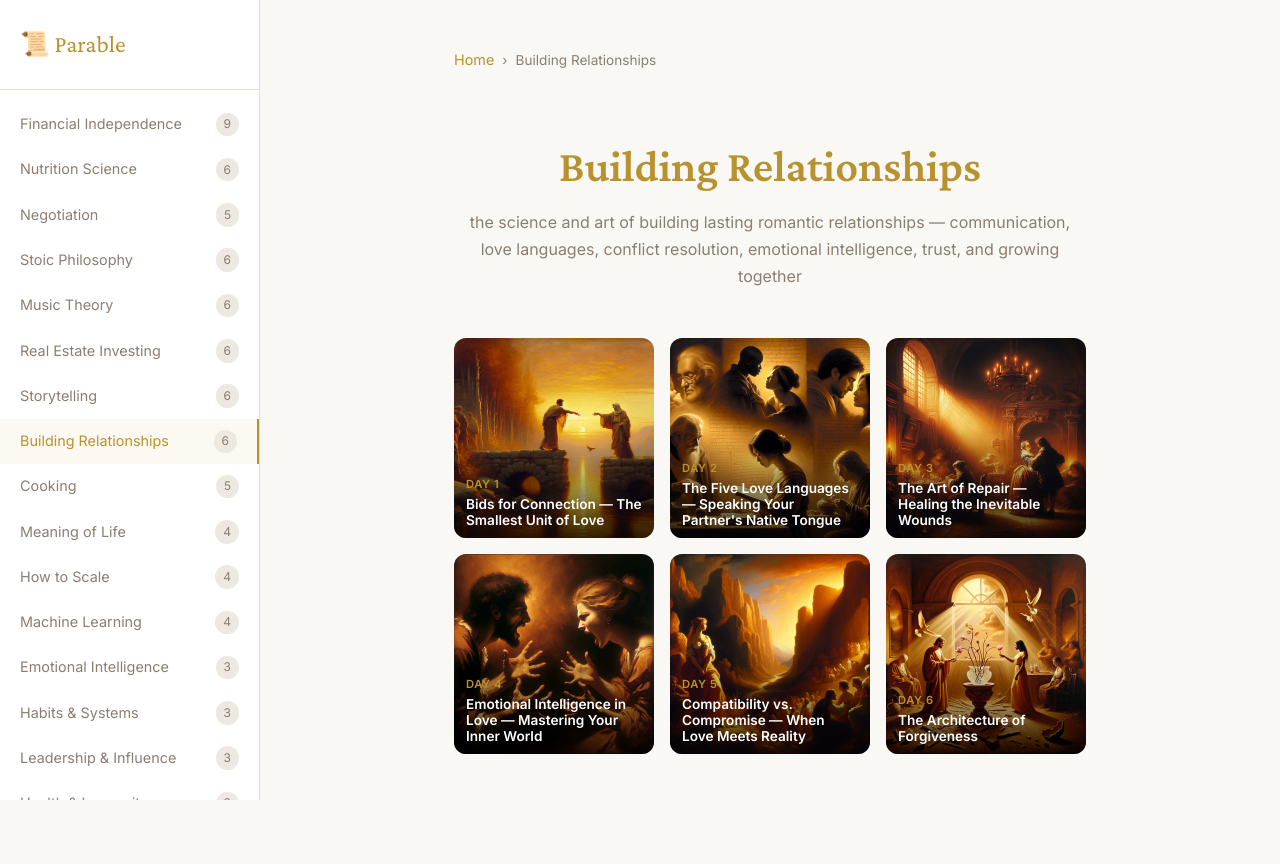
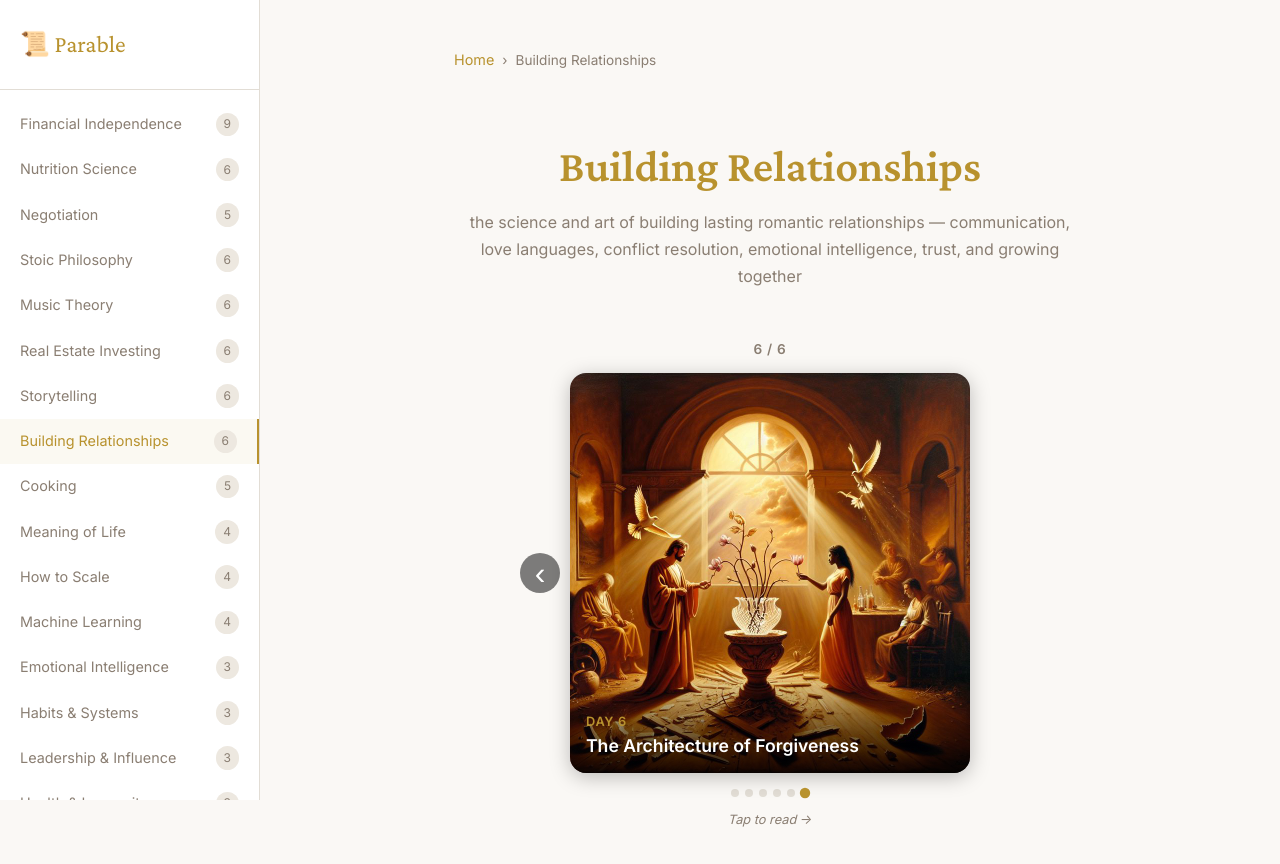
Before and after one commit to camptracker/parable, a React (Vite) app: page /#/building-relationships in a window 1280 px wide. Shown: the top 864 px of the page. Before the commit the page ends 818 px from the top, so only its background shows below. Built offline with nearby package versions, Linux system fonts and the light colour scheme.

Commit message:
Deck swipe UI for series lessons

```diff
--- a/src/index.css
+++ b/src/index.css
@@ -189,6 +189,122 @@ body {
 }
 .lesson-card .lesson-date { display: none; }
 
+/* Deck swipe view */
+.deck-counter {
+  text-align: center;
+  color: var(--text-muted);
+  font-size: 0.85rem;
+  font-weight: 600;
+  margin-bottom: 0.75rem;
+  letter-spacing: 0.05em;
+}
+.deck-wrapper {
+  position: relative;
+  display: flex;
+  justify-content: center;
+  max-width: 400px;
+  margin: 0 auto;
+  user-select: none;
+  -webkit-user-select: none;
+}
+.deck-card {
+  position: relative;
+  width: 100%;
+  aspect-ratio: 1;
+  border-radius: 16px;
+  overflow: hidden;
+  cursor: pointer;
+  background: var(--surface);
+  box-shadow: 0 4px 20px rgba(0,0,0,0.25);
+}
+.deck-card-img {
+  position: absolute;
+  inset: 0;
+  width: 100%;
+  height: 100%;
+  object-fit: cover;
+  object-position: center;
+}
+.deck-card-text {
+  position: absolute;
+  bottom: 0;
+  left: 0;
+  right: 0;
+  z-index: 1;
+  display: flex;
+  flex-direction: column;
+  gap: 0.15rem;
+  padding: 2.5rem 1rem 1rem;
+  background: linear-gradient(transparent, rgba(0,0,0,0.8));
+}
+.deck-day {
+  color: var(--gold);
+  font-weight: 600;
+  font-size: 0.8rem;
+  text-transform: uppercase;
+  letter-spacing: 0.05em;
+}
+.deck-title {
+  color: #fff;
+  font-weight: 700;
+  font-size: 1.1rem;
+  line-height: 1.25;
+}
+.deck-arrow {
+  position: absolute;
+  top: 50%;
+  transform: translateY(-50%);
+  background: rgba(0,0,0,0.5);
+  color: #fff;
+  border: none;
+  font-size: 2rem;
+  width: 40px;
+  height: 40px;
+  border-radius: 50%;
+  cursor: pointer;
+  display: flex;
+  align-items: center;
+  justify-content: center;
+  transition: background 0.2s;
+  z-index: 2;
+}
+.deck-arrow:hover { background: rgba(0,0,0,0.7); }
+.deck-arrow-left { left: -50px; }
+.deck-arrow-right { right: -50px; }
+@media (max-width: 520px) {
+  .deck-arrow-left { left: 6px; }
+  .deck-arrow-right { right: 6px; }
+  .deck-arrow { opacity: 0.6; width: 32px; height: 32px; font-size: 1.5rem; }
+}
+.deck-dots {
+  display: flex;
+  justify-content: center;
+  gap: 6px;
+  margin-top: 1rem;
+  flex-wrap: wrap;
+}
+.deck-dot {
+  width: 8px;
+  height: 8px;
+  border-radius: 50%;
+  border: none;
+  background: var(--border);
+  cursor: pointer;
+  padding: 0;
+  transition: background 0.2s, transform 0.2s;
+}
+.deck-dot.active {
+  background: var(--gold);
+  transform: scale(1.3);
+}
+.deck-caption {
+  text-align: center;
+  color: var(--text-muted);
+  font-size: 0.8rem;
+  margin-top: 0.75rem;
+  font-style: italic;
+}
+
 /* Lesson hero image */
 .lesson-hero {
   margin: 0 -1.5rem 2rem;
--- a/src/pages/SeriesPage.tsx
+++ b/src/pages/SeriesPage.tsx
@@ -1,11 +1,66 @@
-import { Link, useParams, Navigate } from 'react-router-dom';
+import { Link, useParams, Navigate, useNavigate } from 'react-router-dom';
+import { useState, useRef, useEffect } from 'react';
 import { getSeriesById } from '../data/lessons';
 
 export default function SeriesPage() {
   const { seriesId } = useParams();
   const s = getSeriesById(seriesId || '');
+  const navigate = useNavigate();
+  const [current, setCurrent] = useState(0);
+  const touchStart = useRef<{ x: number; y: number } | null>(null);
+  const [swipeX, setSwipeX] = useState(0);
+  const swiping = useRef(false);
+
+  // Reset to last card when series changes
+  useEffect(() => {
+    if (s) setCurrent(s.lessons.length - 1);
+  }, [seriesId, s?.lessons.length]);
 
   if (!s) return <Navigate to="/" replace />;
+
+  const lessons = s.lessons;
+  const total = lessons.length;
+  const lesson = lessons[current];
+
+  const goTo = (idx: number) => {
+    if (idx >= 0 && idx < total) setCurrent(idx);
+  };
+
+  const handleTouchStart = (e: React.TouchEvent) => {
+    touchStart.current = { x: e.touches[0].clientX, y: e.touches[0].clientY };
+    swiping.current = false;
+    setSwipeX(0);
+  };
+
+  const handleTouchMove = (e: React.TouchEvent) => {
+    if (!touchStart.current) return;
+    const dx = e.touches[0].clientX - touchStart.current.x;
+    const dy = e.touches[0].clientY - touchStart.current.y;
+    // Only swipe if horizontal movement dominates
+    if (!swiping.current && Math.abs(dx) > Math.abs(dy) && Math.abs(dx) > 10) {
+      swiping.current = true;
+    }
+    if (swiping.current) {
+      e.preventDefault();
+      setSwipeX(dx);
+    }
+  };
+
+  const handleTouchEnd = () => {
+    if (Math.abs(swipeX) > 60) {
+      if (swipeX > 0) goTo(current - 1); // swipe right = previous
+      else goTo(current + 1); // swipe left = next
+    }
+    setSwipeX(0);
+    touchStart.current = null;
+    swiping.current = false;
+  };
+
+  const handleClick = () => {
+    if (!swiping.current && lesson) {
+      navigate(`/${s.id}/lesson/${lesson.day}`);
+    }
+  };
 
   return (
     <div className="container">
@@ -18,19 +73,49 @@ export default function SeriesPage() {
         <h1>{s.name}</h1>
         <p className="subtitle">{s.theme}</p>
       </header>
-      <div className="lesson-list">
-        {s.lessons.map((lesson) => (
-          <Link to={`/${s.id}/lesson/${lesson.day}`} key={lesson.day} className="lesson-card">
-            {lesson.image && (
-              <img src={`${import.meta.env.BASE_URL}${lesson.image}`} alt={lesson.title} className="lesson-card-img" />
-            )}
-            <div className="lesson-card-text">
-              <span className="lesson-day">Day {lesson.day}</span>
-              <span className="lesson-title">{lesson.title}</span>
-            </div>
-          </Link>
+
+      {/* Counter */}
+      <div className="deck-counter">{current + 1} / {total}</div>
+
+      {/* Deck */}
+      <div className="deck-wrapper">
+        <div
+          className="deck-card"
+          onTouchStart={handleTouchStart}
+          onTouchMove={handleTouchMove}
+          onTouchEnd={handleTouchEnd}
+          onClick={handleClick}
+          style={{ transform: swipeX ? `translateX(${swipeX}px) rotate(${swipeX * 0.03}deg)` : undefined, transition: swipeX ? 'none' : 'transform 0.3s ease' }}
+        >
+          {lesson?.image && (
+            <img src={`${import.meta.env.BASE_URL}${lesson.image}`} alt={lesson.title} className="deck-card-img" />
+          )}
+          <div className="deck-card-text">
+            <span className="deck-day">Day {lesson?.day}</span>
+            <span className="deck-title">{lesson?.title}</span>
+          </div>
+        </div>
+
+        {/* Desktop arrows */}
+        {current > 0 && (
+          <button className="deck-arrow deck-arrow-left" onClick={(e) => { e.stopPropagation(); goTo(current - 1); }}>‹</button>
+        )}
+        {current < total - 1 && (
+          <button className="deck-arrow deck-arrow-right" onClick={(e) => { e.stopPropagation(); goTo(current + 1); }}>›</button>
+        )}
+      </div>
+
+      {/* Dots */}
+      <div className="deck-dots">
+        {lessons.map((_, i) => (
+          <button key={i} className={`deck-dot ${i === current ? 'active' : ''}`} onClick={() => goTo(i)} />
         ))}
       </div>
+
+      {/* Caption */}
+      <p className="deck-caption">
+        {current < total - 1 ? '← Swipe to browse lessons →' : 'Tap to read →'}
+      </p>
     </div>
   );
 }
```
